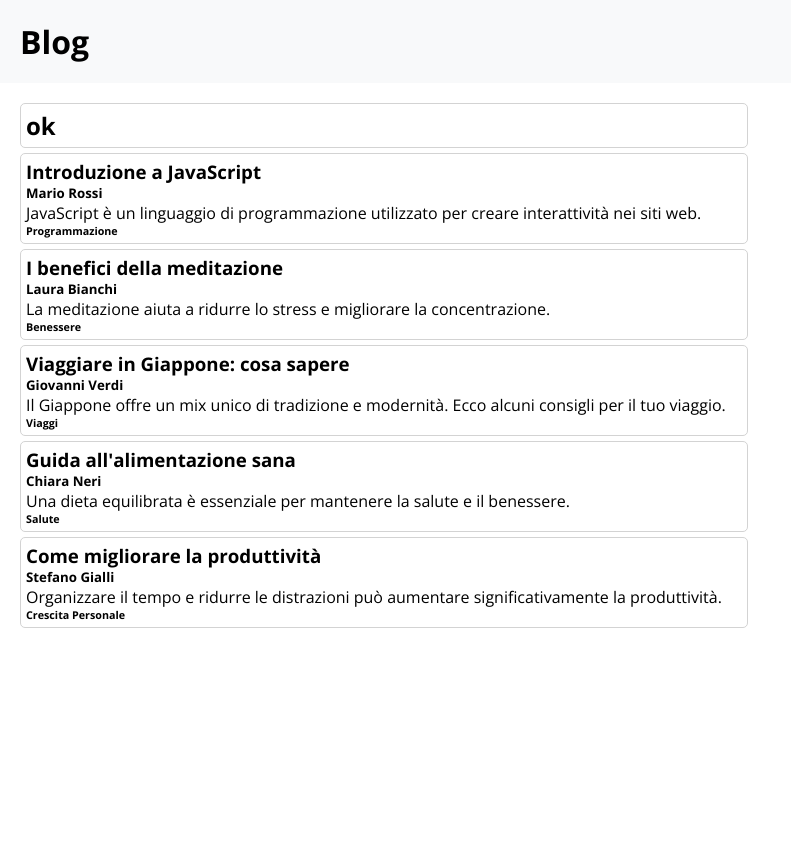
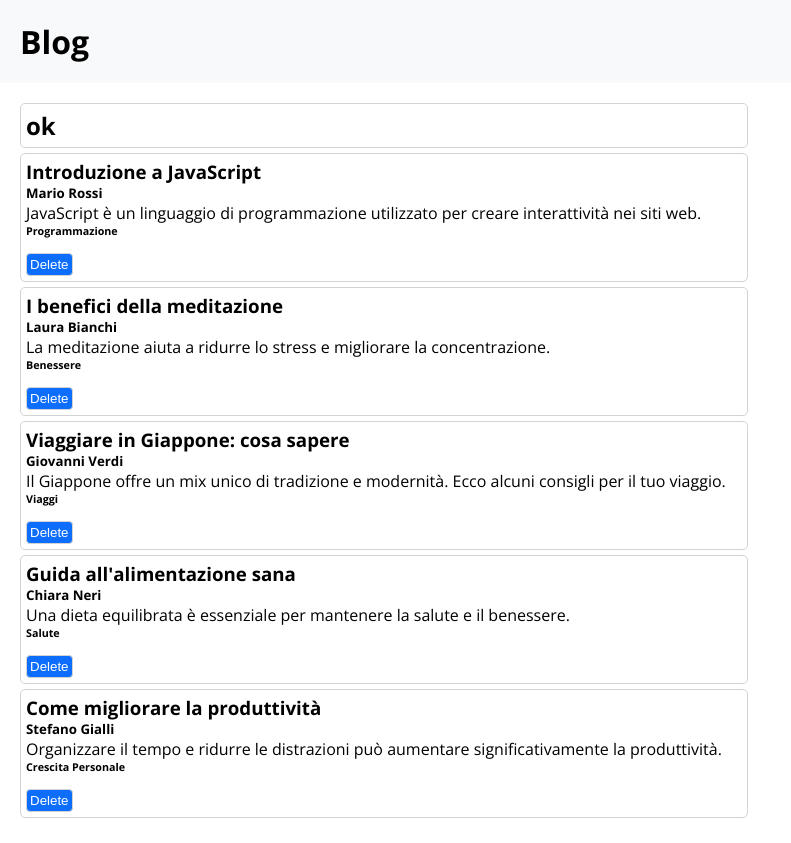
Before and after one commit to penso996/react-form-multifield, a React (Vite) app: page / in a window 1280 px wide. Shown: the whole page, without its empty margins (0-791 px from the left). Before the commit the page ends 800 px from the top, so only its background shows below. Built offline with nearby package versions, Linux system fonts and the light colour scheme; a web font is replaced by a local one.

Commit message:
added button to remove articles

```diff
--- a/src/index.css
+++ b/src/index.css
@@ -30,3 +30,13 @@ main div {
   border-radius: 5px;
   padding: 5px;
 }
+
+button {
+  margin-top: 15px;
+  background-color: rgba(13, 110, 253, 255);
+  border: solid 1px lightgray;
+  color: white;
+  padding: 3px;
+  border-radius: 4px;
+  cursor: pointer;
+}
--- a/src/page_components/Main.jsx
+++ b/src/page_components/Main.jsx
@@ -45,6 +45,12 @@ export default function Main() {
     // useState to handle blogPosts
     const [posts, setPosts] = useState(blogPosts);
 
+    // FUNCTION to remove a post from ID
+    function removePost(id) {
+        const updatedBlogPost = posts.filter(post => post.id !== id);
+        setPosts(updatedBlogPost);
+    }
+
 
     // RETURN
     return (
@@ -56,13 +62,14 @@ export default function Main() {
             </div>
 
             {/* post container */}
-            {posts.length === 0 ? (<h3>No posts to show</h3>) : (
+            {posts.length === 0 ? (<div><h3>No posts to show</h3></div>) : (
                 posts.map((post) => (
                     <div key={post.id}>
                         <h3>{post.title}</h3>
                         <h5>{post.author}</h5>
                         <p>{post.content}</p>
                         <h6>{post.category}</h6>
+                        <button onClick={() => removePost(post.id)}>Delete</button>
                     </div>
                 ))
             )}
```
